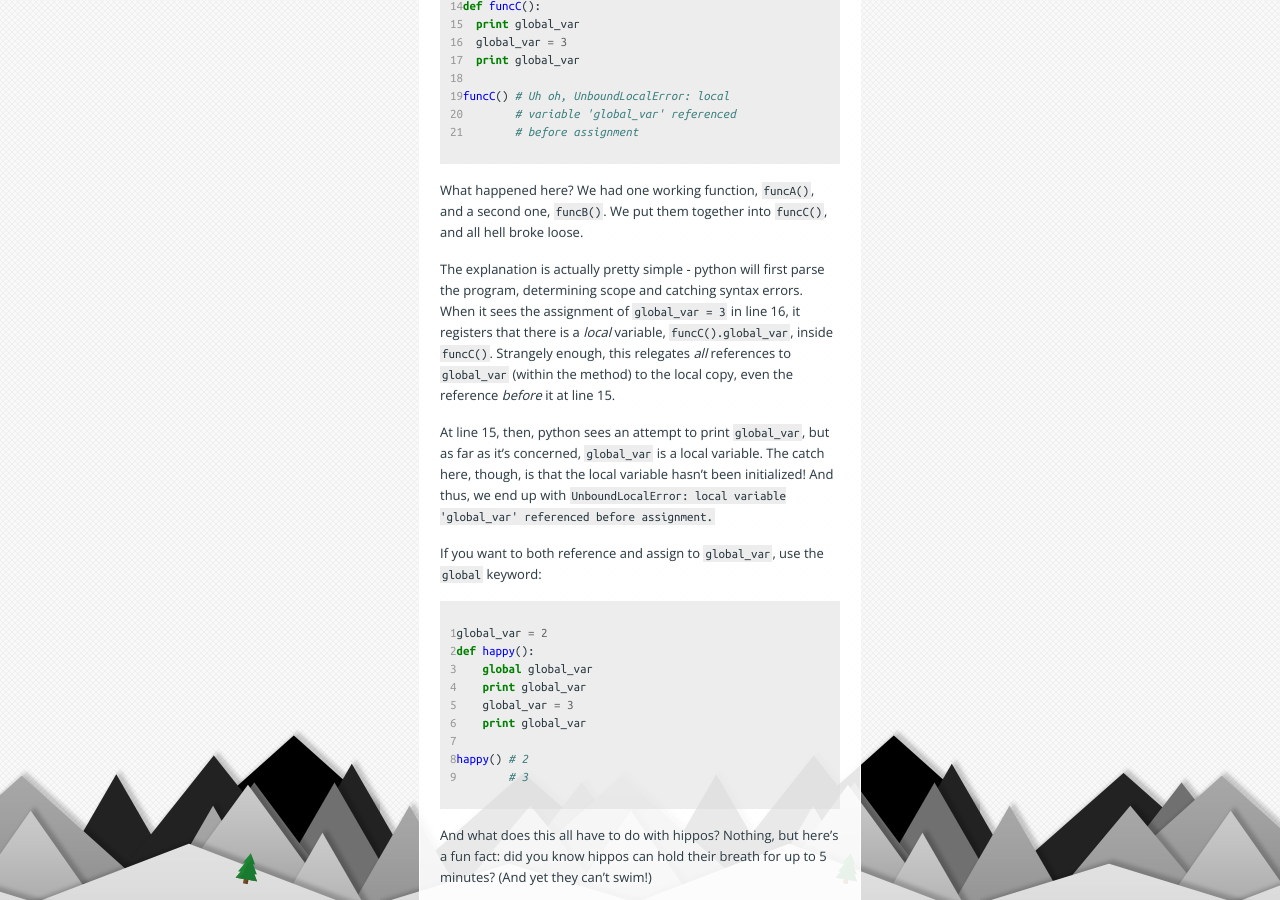
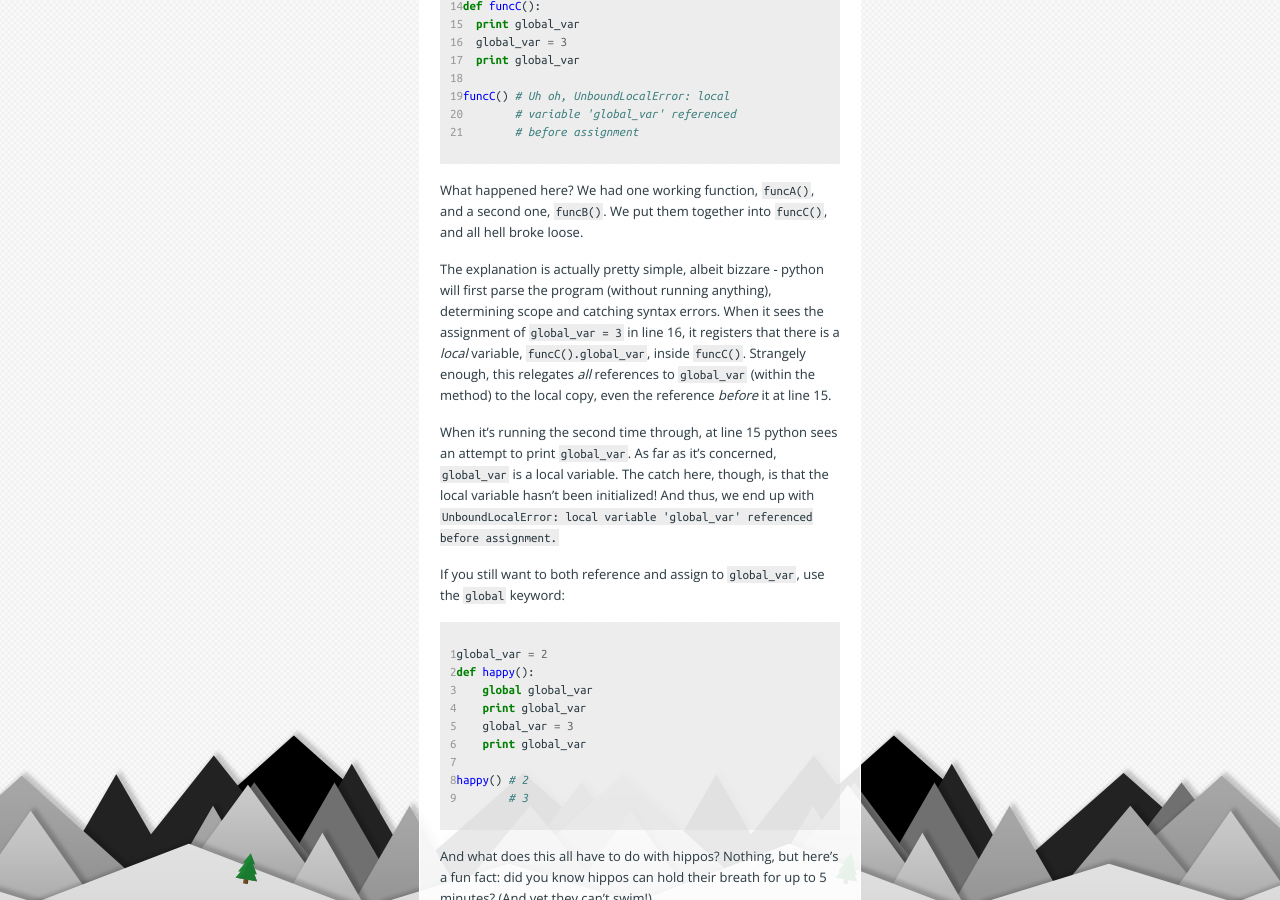
Before and after one commit to joshma/joshma.github.io, a Jekyll site: the page built from _posts/2012-07-07-python-globals.md, in a window 1280 px wide and 900 px high, scrolled down 592 px. Built offline with Jekyll 4.4.1, drawn with Linux system fonts in a browser that asks for light colours; some web fonts are replaced; comment, search, counter and statistics services are not loaded.

Commit message:
slight tweak to post

```diff
--- a/_posts/2012-07-07-python-globals.md
+++ b/_posts/2012-07-07-python-globals.md
@@ -35,11 +35,11 @@ funcC() # Uh oh, UnboundLocalError: local
 
 What happened here? We had one working function, `funcA()`, and a second one, `funcB()`. We put them together into `funcC()`, and all hell broke loose.
 
-The explanation is actually pretty simple - python will first parse the program, determining scope and catching syntax errors. When it sees the assignment of `global_var = 3` in line 16, it registers that there is a *local* variable, `funcC().global_var`, inside `funcC()`. Strangely enough, this relegates *all* references to `global_var` (within the method) to the local copy, even the reference *before* it at line 15.
+The explanation is actually pretty simple, albeit bizzare - python will first parse the program (without running anything), determining scope and catching syntax errors. When it sees the assignment of `global_var = 3` in line 16, it registers that there is a *local* variable, `funcC().global_var`, inside `funcC()`. Strangely enough, this relegates *all* references to `global_var` (within the method) to the local copy, even the reference *before* it at line 15.
 
-At line 15, then, python sees an attempt to print `global_var`, but as far as it's concerned, `global_var` is a local variable. The catch here, though, is that the local variable hasn't been initialized! And thus, we end up with `UnboundLocalError: local variable 'global_var' referenced before assignment.`
+When it's running the second time through, at line 15 python sees an attempt to print `global_var`. As far as it's concerned, `global_var` is a local variable. The catch here, though, is that the local variable hasn't been initialized! And thus, we end up with `UnboundLocalError: local variable 'global_var' referenced before assignment.`
 
-If you want to both reference and assign to `global_var`, use the `global` keyword:
+If you still want to both reference and assign to `global_var`, use the `global` keyword:
 
 {% highlight python linenos %}
 global_var = 2
```
